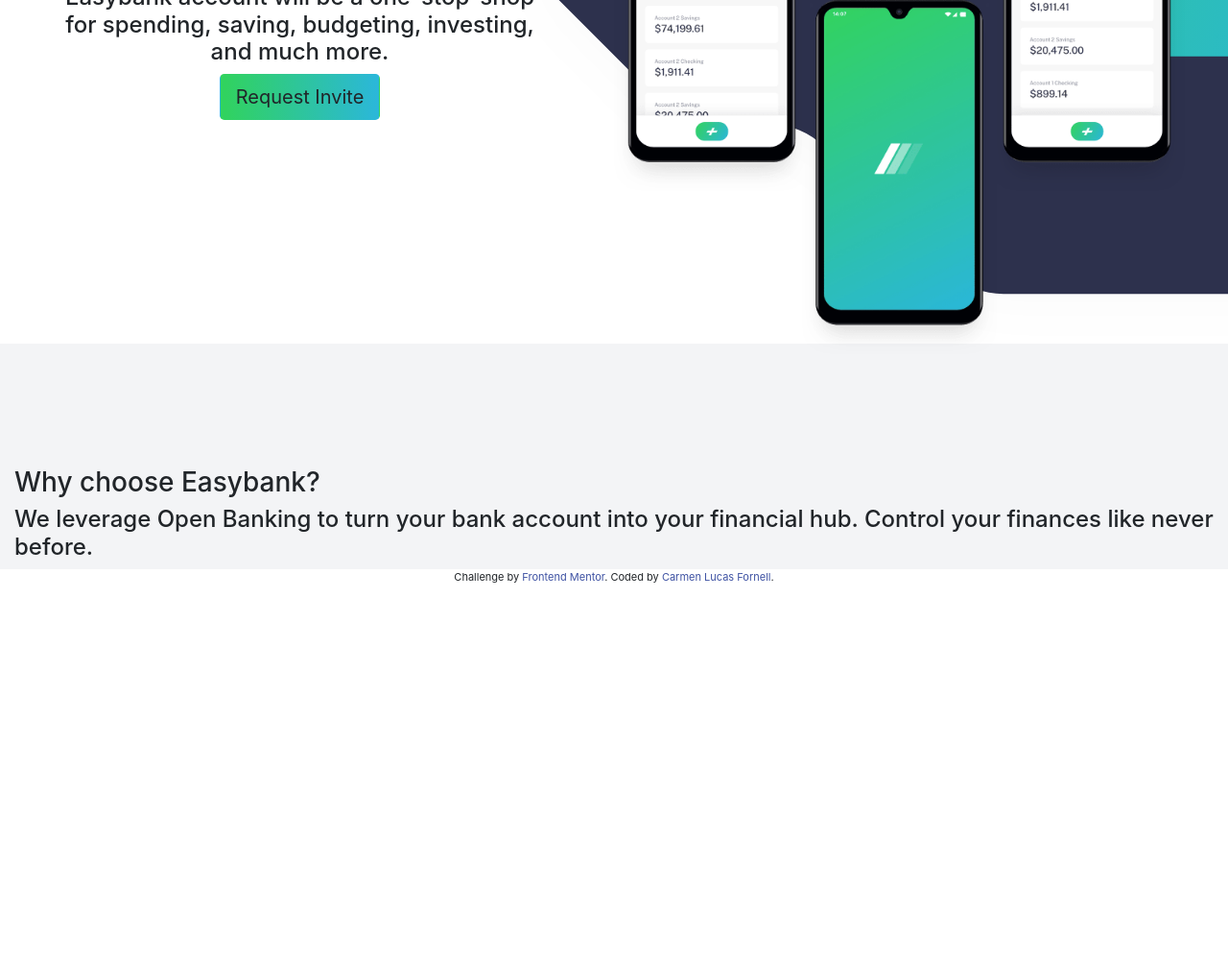
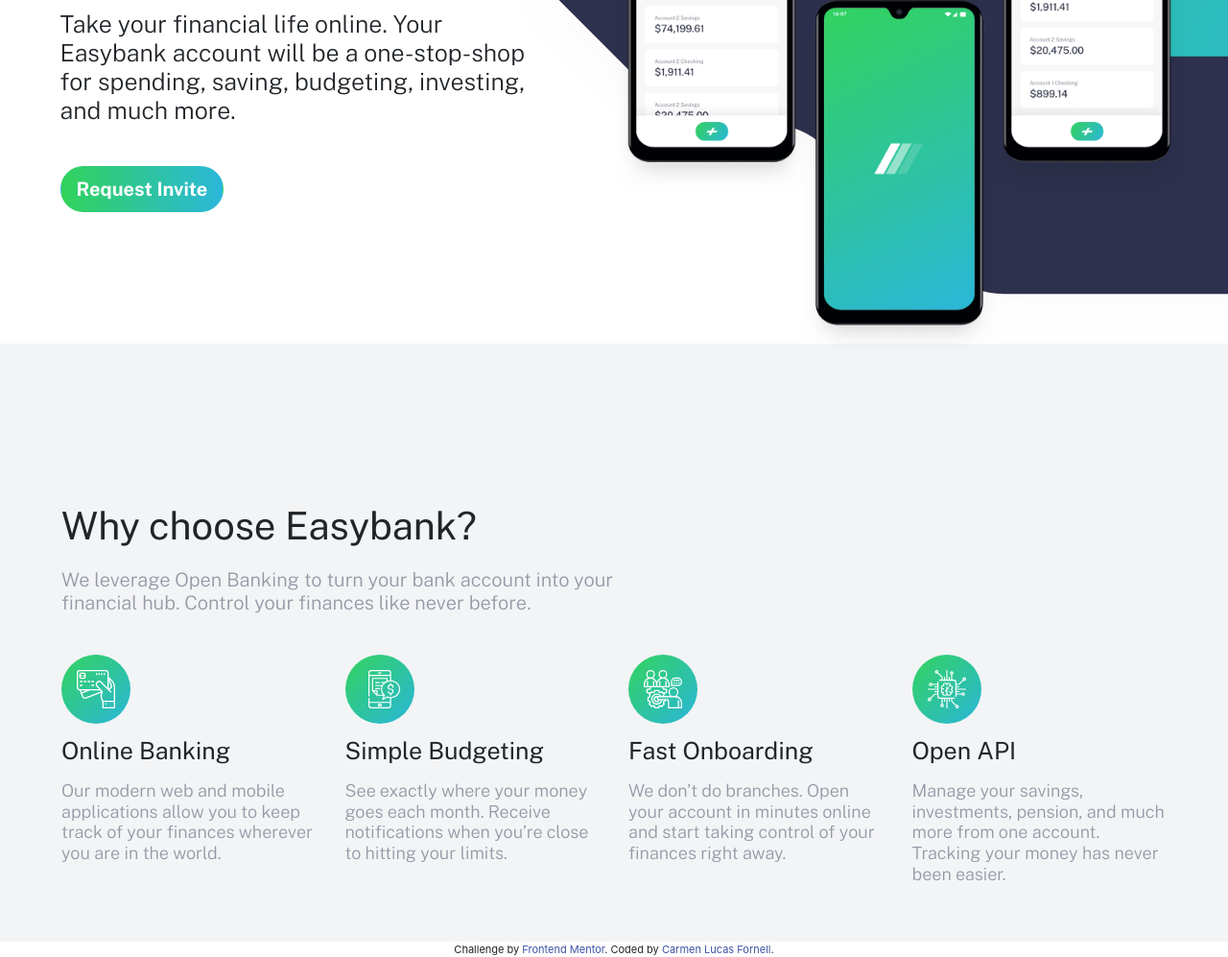
Before and after one commit to clf94-dev/easybank-landing-page-challenge-with-sass, a plain HTML site: page easybank-landing-page-master/index.html in a window 1280 px wide. Shown: the part 344-1341 px from the top of the page at 96% size. Before the commit the page ends 953 px from the top, so only its background shows below. Drawn offline with nearby package versions, Linux system fonts and the light colour scheme; a script that the page names is missing.

Commit message:
features finished

```diff
--- a/easybank-landing-page-master/css/styles.scss
+++ b/easybank-landing-page-master/css/styles.scss
@@ -161,14 +161,36 @@ nav {
 #top {
     overflow-x: hidden;
     .top-row {
-        text-align: center;
+        text-align: left;
         width: 100%;
         height: 710px;
         overflow: hidden;
         .top-col-text {
             padding: 8% 5%;
+            h1 {
+                font-family: $font-family;
+                font-size: 55px;
+                font-weight: $weight-normal;
+                padding-bottom: 3%;
+                padding-right: 10%;
+                ;
+            }
+            h4 {
+                font-family: $font-family;
+                font-size: 25px;
+                font-weight: $weight-light;
+                padding: 1% 0 7% 0;
+            }
             .btn {
+                color: $white;
                 background-image: linear-gradient(90deg, $lime-green, $bright-cyan);
+                border-radius: 25px;
+                font-family: $font-family;
+                font-weight: $weight-bold;
+                padding: auto 10%;
+                &:hover {
+                    opacity: 0.5;
+                }
             }
         }
     }
@@ -209,6 +231,39 @@ nav {
     background-color: $light-gray-blue;
     z-index: 2;
     overflow: hidden;
+    .feat-cont {
+        padding: 3% 5%;
+        h3 {
+            font-family: $font-family;
+            font-size: 40px;
+            font-weight: $weight-normal;
+        }
+        h4 {
+            font-family: $font-family;
+            font-size: 20px;
+            font-weight: $weight-light;
+            color: $gray-blue;
+            line-height: 1.5rem;
+            padding: 1% 50% 3% 0;
+        }
+        .features-row {
+            .feat-col {
+                h3 {
+                    font-family: $font-family;
+                    font-size: 25px;
+                    font-weight: $weight-normal;
+                    padding-top: 5%;
+                }
+                h5 {
+                    font-family: $font-family;
+                    font-size: 18px;
+                    font-weight: $weight-light;
+                    color: $gray-blue;
+                    padding: 3% 0 5% 0;
+                }
+            }
+        }
+    }
 }
 
 //----------------------Articles-----------------------------
--- a/easybank-landing-page-master/index.html
+++ b/easybank-landing-page-master/index.html
@@ -93,10 +93,33 @@
         </div>
     </section>
     <section id="features">
-        <div class="container-fluid">
+        <div class="container-fluid feat-cont">
             <h3>Why choose Easybank?</h3>
             <h4>
                 We leverage Open Banking to turn your bank account into your financial hub. Control your finances like never before.</h4>
+            <div class="row features-row">
+                <div class="col-lg-3 col-md-6 feat-col">
+                    <img src="images/icon-online.svg" alt="">
+                    <h3> Online Banking</h3>
+                    <h5>Our modern web and mobile applications allow you to keep track of your finances wherever you are in the world.</h5>
+                </div>
+                <div class="col-lg-3 col-md-6 feat-col">
+                    <img src="images/icon-budgeting.svg" alt="">
+                    <h3>
+                        Simple Budgeting</h3>
+                    <h5> See exactly where your money goes each month. Receive notifications when you’re close to hitting your limits.</h5>
+                </div>
+                <div class="col-lg-3 col-md-6 feat-col">
+                    <img src="images/icon-onboarding.svg" alt="">
+                    <h3> Fast Onboarding</h3>
+                    <h5> We don’t do branches. Open your account in minutes online and start taking control of your finances right away.</h5>
+                </div>
+                <div class="col-lg-3 col-md-6 feat-col">
+                    <img src="images/icon-api.svg" alt="">
+                    <h3> Open API</h3>
+                    <h5> Manage your savings, investments, pension, and much more from one account. Tracking your money has never been easier.</h5>
+                </div>
+            </div>
         </div>
     </section>
     <section id="articles"></section>
```
Also changed, not shown: easybank-landing-page-master/css/styles.css, easybank-landing-page-master/css/styles.min.css.
